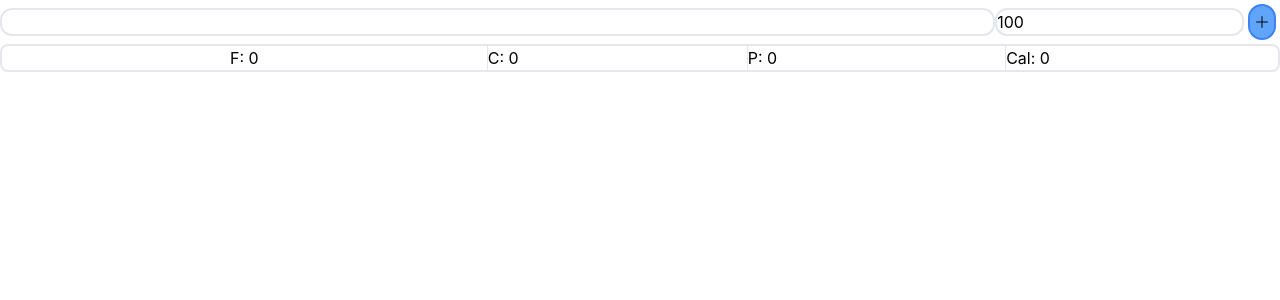
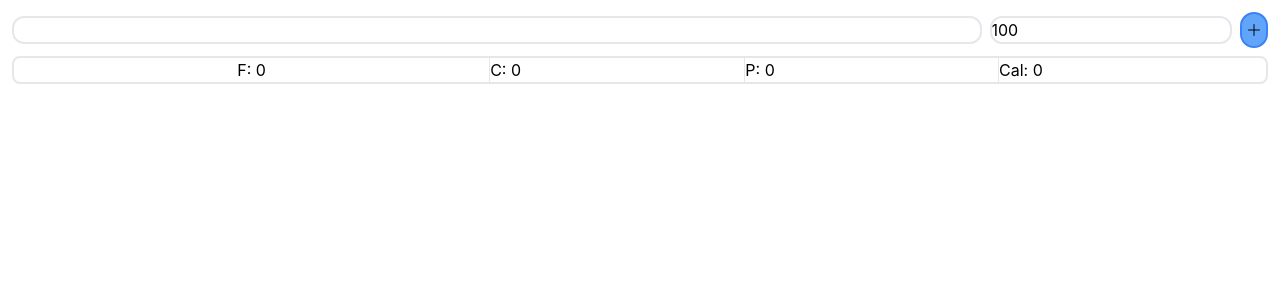
Before and after one commit to toffernator/wheelie-mealie, a React (Create React App) app: page / in a window 1280 px wide. Shown: the top 300 px of the page. Built offline with nearby package versions, Linux system fonts and the light colour scheme.

Commit message:
Add Firebase for Hosting + Add Weights for Meals

```diff
--- a/package.json
+++ b/package.json
@@ -11,6 +11,7 @@
     "@types/react": "^18.0.21",
     "@types/react-dom": "^18.0.6",
     "bootstrap-icons": "^1.9.1",
+    "firebase": "^9.12.1",
     "react": "^18.2.0",
     "react-dom": "^18.2.0",
     "react-scripts": "^5.0.1",
--- a/src/App.tsx
+++ b/src/App.tsx
@@ -44,9 +44,9 @@ function App() {
   }
 
   return (
-    <div className="App md:container md:mx-auto">
+    <div className="App container mx-auto p-2">
       <ApiReqButton className="" OnSubmit={handleAdd} />
-      <div className="border-2 rounded-lg flex flex-row justify-evenly justify-items-center items-center text-center place-items-center divide-x">
+      <div className="m-1 border-2 rounded-lg flex flex-row justify-evenly justify-items-center items-center text-center place-items-center divide-x">
         <p>F: {totalMacros.Fat}</p>
         <p>C: {totalMacros.Carbohydrates}</p>
         <p>P: {totalMacros.Protein}</p>
--- a/src/components/ApiReqButton.tsx
+++ b/src/components/ApiReqButton.tsx
@@ -21,6 +21,7 @@ export default function ApiReqButton(props: Props & React.HTMLAttributes<HTMLDiv
     data.carbs.value = scaleByWeight(data.carbs.value, grams)
     data.protein.value = scaleByWeight(data.protein.value, grams)
     data.calories.value = scaleByWeight(data.calories.value, grams)
+    data.weight = { value: grams, unit: "grams" }
     props.OnSubmit(data)
   }
 
@@ -31,8 +32,8 @@ export default function ApiReqButton(props: Props & React.HTMLAttributes<HTMLDiv
 
   return (
     <div className="flex flex-row justify-center items-center">
-      <input className="w-4/5 border-2 rounded-xl" type="text" name="Dish" value={dish} onChange={(e) => setDish(e.target.value)} />
-      <input className="w-1/5 border-2 rounded-xl" type="number" name="Grams" value={gramsValue} onChange={(e) => setGrams(parseInt(e.target.value))} />
+      <input className="m-1 w-4/5 border-2 rounded-xl" type="text" name="Dish" value={dish} onChange={(e) => setDish(e.target.value)} />
+      <input className="m-1 w-1/5 border-2 rounded-xl" type="number" name="Grams" value={gramsValue} onChange={(e) => setGrams(parseInt(e.target.value))} />
       <PrimaryButton onClick={() => handleSubmit(dish)}><i className="bi bi-plus-lg"></i></PrimaryButton>
     </div>
   )
--- a/src/components/DishCard.tsx
+++ b/src/components/DishCard.tsx
@@ -8,7 +8,11 @@ interface Props {
 export default function DishCard(props: Props & React.HTMLAttributes<HTMLDivElement>) {
   return (
     <div className="flex flex-col">
-      <h3 className="font-sans text-lg">{props.NutritionData.dish}</h3>
+      <div className="flex items-end">
+        <h3 className="font-sans text-lg">{props.NutritionData.dish}</h3>
+        <i className="bi bi-dot"></i>
+        <p>{props.NutritionData.weight.value.toString() + " " + props.NutritionData.weight.unit}</p>
+      </div>
       <div className="font-sans flex flex-row">
         <p>F: {props.NutritionData.fat.value.toString() + props.NutritionData.fat.unit}<i className="bi bi-dot"></i></p>
         <p>C: {props.NutritionData.carbs.value.toString() + props.NutritionData.carbs.unit}<i className="bi bi-dot"></i></p>
--- a/src/spoonacular/api.ts
+++ b/src/spoonacular/api.ts
@@ -11,6 +11,7 @@ export interface NutritionData {
   protein: Amount,
   carbs: Amount,
   fat: Amount,
+  weight: Amount,
 }
 
 type FetchParams = Parameters<typeof fetch>;
```
Also changed, not shown: firebase.json (added), 2 other files (tests, documents, lock files or other folders).
